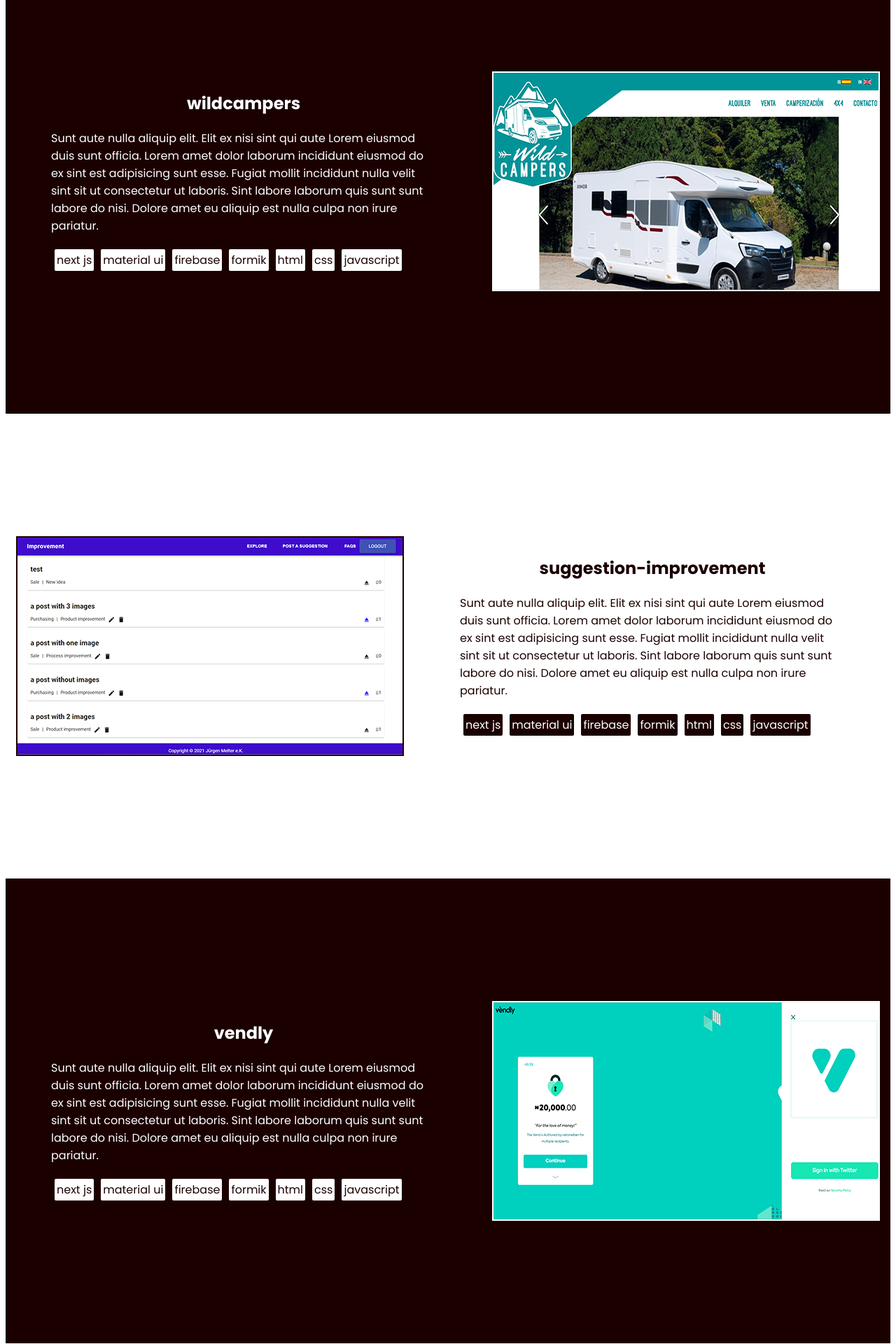
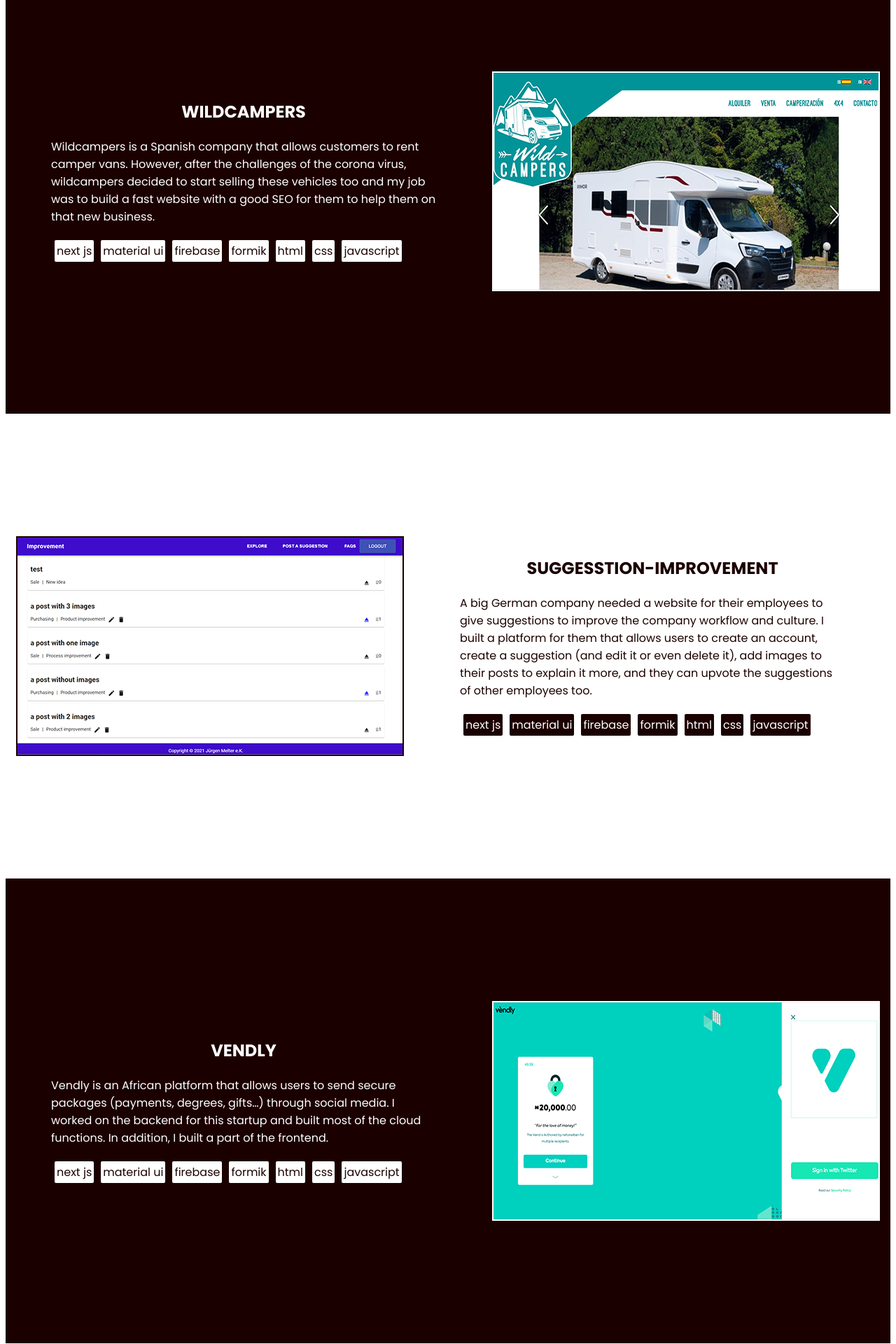
Before and after one commit to Amin-Essid/divine-code, a Vue app: page / in a window 1280 px wide. Shown: the part 1280-3200 px from the top of the page at 70% size. Built offline with nearby package versions, Linux system fonts and the light colour scheme.

Commit message:
populate data

```diff
--- a/src/data/data.js
+++ b/src/data/data.js
@@ -3,9 +3,9 @@
     id: 1,
     preview: ["wcone.png", "wctwo.png", "wcthree.png", "wcfour.png"],
     info: {
-      name: "wildcampers",
+      name: "WILDCAMPERS",
       discreption:
-        "Sunt aute nulla aliquip elit. Elit ex nisi sint qui aute Lorem eiusmod duis sunt officia. Lorem amet dolor laborum incididunt eiusmod do ex sint est adipisicing sunt esse. Fugiat mollit incididunt nulla velit sint sit ut consectetur ut laboris. Sint labore laborum quis sunt sunt labore do nisi. Dolore amet eu aliquip est nulla culpa non irure pariatur.",
+        "Wildcampers is a Spanish company that allows customers to rent camper vans. However, after the challenges of the corona virus, wildcampers decided to start selling these vehicles too and my job was to build a fast website with a good SEO for them to help them on that new business.",
       stucks: [
         "next js",
         "material ui",
@@ -21,9 +21,9 @@
     id: 2,
     preview: ["sione.png", "sitwo.png", "sithree.png"],
     info: {
-      name: "suggestion-improvement",
+      name: "SUGGESSTION-IMPROVEMENT",
       discreption:
-        "Sunt aute nulla aliquip elit. Elit ex nisi sint qui aute Lorem eiusmod duis sunt officia. Lorem amet dolor laborum incididunt eiusmod do ex sint est adipisicing sunt esse. Fugiat mollit incididunt nulla velit sint sit ut consectetur ut laboris. Sint labore laborum quis sunt sunt labore do nisi. Dolore amet eu aliquip est nulla culpa non irure pariatur.",
+        "A big German company needed a website for their employees to give suggestions to improve the company workflow and culture. I built a platform for them that allows users to create an account, create a suggestion (and edit it or even delete it), add images to their posts to explain it more, and they can upvote the suggestions of other employees too.",
       stucks: [
         "next js",
         "material ui",
@@ -39,9 +39,9 @@
     id: 3,
     preview: ["vnone.png"],
     info: {
-      name: "vendly",
+      name: "VENDLY",
       discreption:
-        "Sunt aute nulla aliquip elit. Elit ex nisi sint qui aute Lorem eiusmod duis sunt officia. Lorem amet dolor laborum incididunt eiusmod do ex sint est adipisicing sunt esse. Fugiat mollit incididunt nulla velit sint sit ut consectetur ut laboris. Sint labore laborum quis sunt sunt labore do nisi. Dolore amet eu aliquip est nulla culpa non irure pariatur.",
+        "Vendly is an African platform that allows users to send secure packages (payments, degrees, gifts…) through social media. I worked on the backend for this startup and built most of the cloud functions. In addition, I built a part of the frontend.",
       stucks: [
         "next js",
         "material ui",
@@ -64,9 +64,9 @@
       "btsix.png",
     ],
     info: {
-      name: "btounsi",
+      name: "BTOUNSI",
       discreption:
-        "Sunt aute nulla aliquip elit. Elit ex nisi sint qui aute Lorem eiusmod duis sunt officia. Lorem amet dolor laborum incididunt eiusmod do ex sint est adipisicing sunt esse. Fugiat mollit incididunt nulla velit sint sit ut consectetur ut laboris. Sint labore laborum quis sunt sunt labore do nisi. Dolore amet eu aliquip est nulla culpa non irure pariatur.",
+        "In my beloved country Tunisia, we still don’t have a good streaming platform for our local TV shows. Therefore, I took the responsibility to build one and solve this problem, and this project was the solution that I provided. Btounsi is a single web application that interacts with youtube API to get the necessary shows from each original owner's channel (to protect their copyrights). Any user can filter shows by channel, year, or type to find his best show.",
       stucks: [
         "gatsby js",
         "bootstrap",
@@ -82,9 +82,9 @@
     id: 5,
     preview: ["eoone.png", "eotwo.png"],
     info: {
-      name: "ettissalet othmani",
+      name: "ETTISSALET OTHMANI",
       discreption:
-        "Sunt aute nulla aliquip elit. Elit ex nisi sint qui aute Lorem eiusmod duis sunt officia. Lorem amet dolor laborum incididunt eiusmod do ex sint est adipisicing sunt esse. Fugiat mollit incididunt nulla velit sint sit ut consectetur ut laboris. Sint labore laborum quis sunt sunt labore do nisi. Dolore amet eu aliquip est nulla culpa non irure pariatur.",
+        "A tech store asked me to build its website to show the products and sell them online. Therefore, this website allows the tech store employees to add new products using a content management system and allows user to search for the perfect product for them and buy it online.",
       stucks: [
         "gatsby js",
         "bootstrap",
```
Also changed, not shown: src/assets/projects/btone.png, src/assets/projects/eoone.png.
